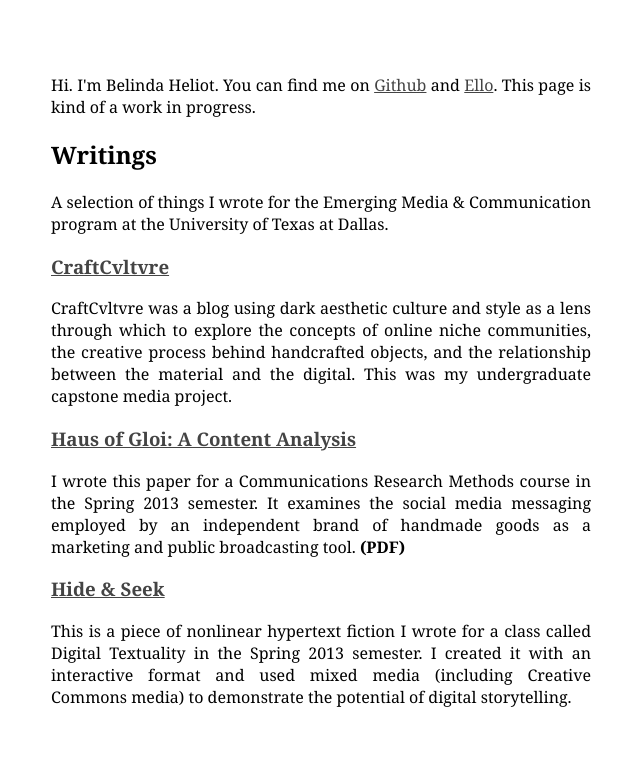
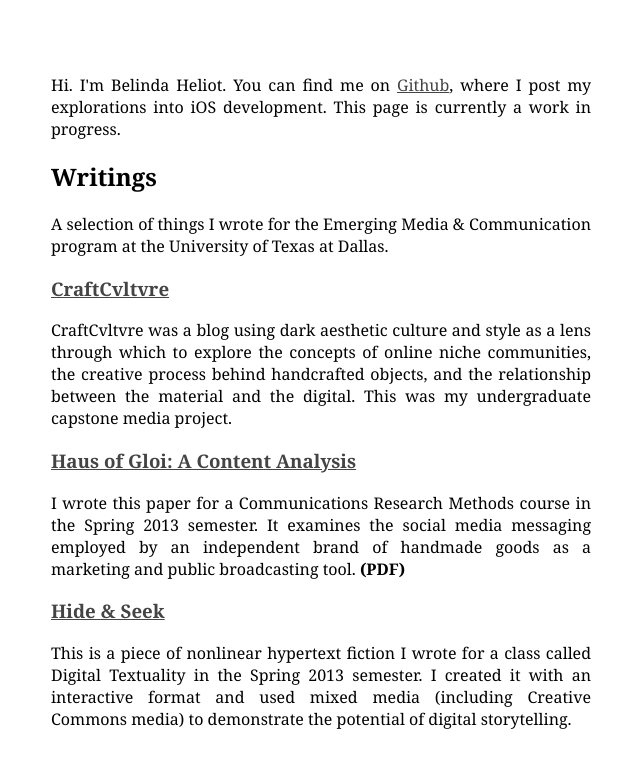
Before and after one commit to bheliot/bheliot.github.io, a plain HTML site: page index.html in a window 1280 px wide. Shown: the whole page, without its empty margins (7-647 px from the left). Drawn offline with Linux system fonts and the light colour scheme.

Commit message:
Minor text edits.

```diff
--- a/index.html
+++ b/index.html
@@ -25,7 +25,7 @@
 
 <body>
 <div id="content">
-<p>Hi. I'm Belinda Heliot. You can find me on <a href="https://github.com/bheliot">Github</a> and <a href="https://ello.co/bheliot">Ello</a>. This page is kind of a work in progress.</p>
+<p>Hi. I'm Belinda Heliot. You can find me on <a href="https://github.com/bheliot">Github</a>, where I post my explorations into iOS development. This page is currently a work in progress.</p>
 
 <h2>Writings</h2>
 <p>A selection of things I wrote for the Emerging Media & Communication program at the University of Texas at Dallas.</p>
```
